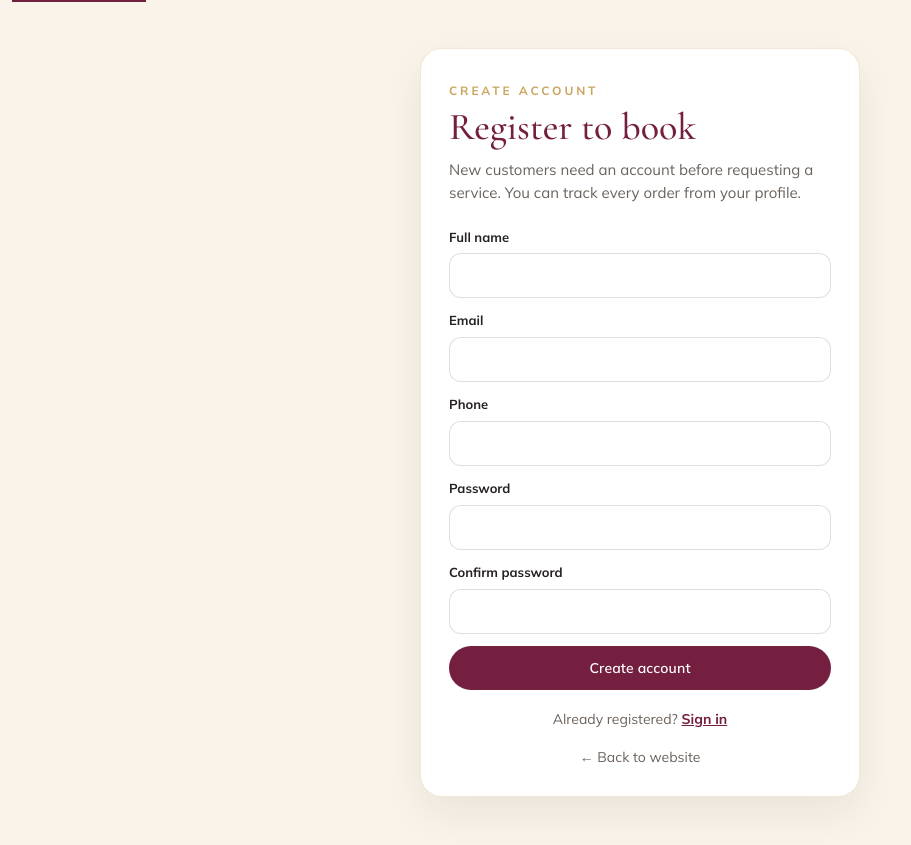
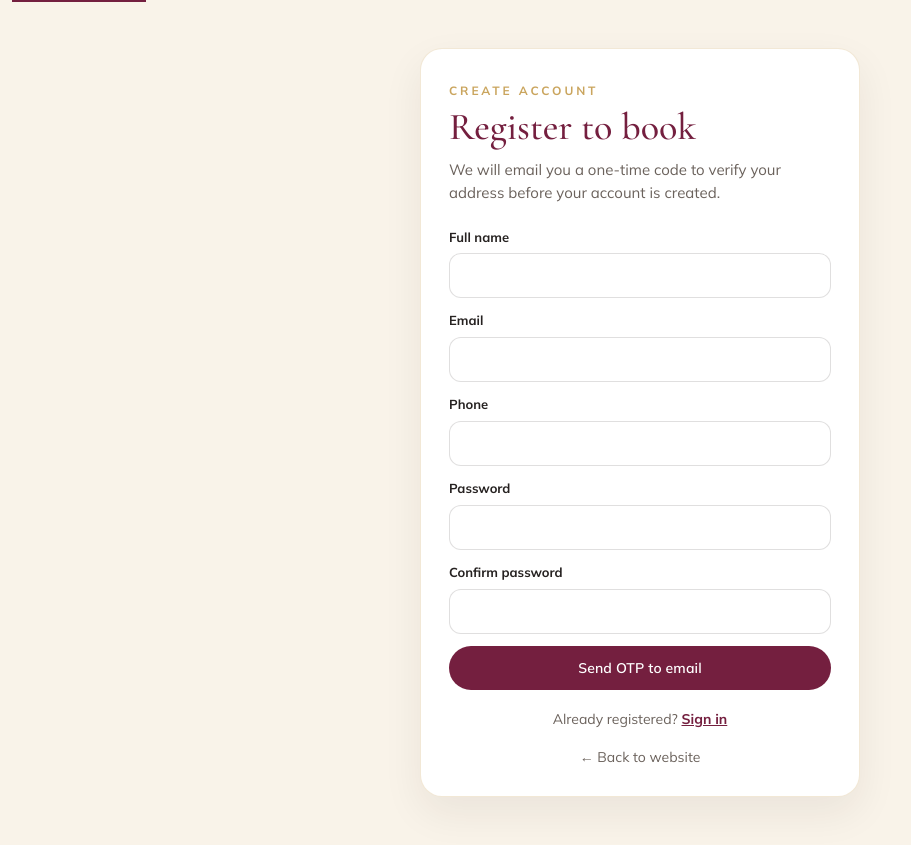
Before and after one commit to Poonghuzhali/fabric_care, a Django app: page /register/ in a window 1280 px wide. Shown: the whole page, without its empty margins (0-911 px from the left). Run offline with Django 4.2, Linux system fonts and the light colour scheme; data that the repository does not hold is empty.

Commit message:
Add email OTP verification for customer registration.
Send a six-digit Brevo code before account creation, with verify and resend steps.

```diff
--- a/care/forms.py
+++ b/care/forms.py
@@ -9,7 +9,7 @@ from django.core.exceptions import ValidationError as DjangoValidationError
 from django.contrib.auth.password_validation import validate_password
 from django.utils import timezone
 
-from .models import CustomerProfile, Service
+from .models import Service
 
 
 class CustomerRegistrationForm(forms.Form):
@@ -34,6 +34,20 @@ class CustomerRegistrationForm(forms.Form):
     password2 = forms.CharField(
         label="Confirm password",
         widget=forms.PasswordInput(attrs={"autocomplete": "new-password"}),
+    )
+    otp = forms.CharField(
+        label="Email OTP",
+        required=False,
+        max_length=6,
+        min_length=6,
+        widget=forms.TextInput(
+            attrs={
+                "autocomplete": "one-time-code",
+                "inputmode": "numeric",
+                "pattern": "[0-9]{6}",
+                "placeholder": "6-digit code",
+            }
+        ),
     )
 
     def clean_email(self):
@@ -68,22 +82,11 @@ class CustomerRegistrationForm(forms.Form):
                 self.add_error("password1", " ".join(exc.messages))
         return cleaned
 
-    def save(self):
-        User = get_user_model()
-        email = self.cleaned_data["email"].lower()
-        user = User.objects.create_user(
-            username=email,
-            email=email,
-            password=self.cleaned_data["password1"],
-        )
-        user.is_staff = False
-        user.save(update_fields=["is_staff"])
-        CustomerProfile.objects.create(
-            user=user,
-            full_name=self.cleaned_data["full_name"],
-            phone=self.cleaned_data["phone"],
-        )
-        return user
+    def clean_otp(self):
+        otp = (self.cleaned_data.get("otp") or "").strip()
+        if otp and not otp.isdigit():
+            raise forms.ValidationError("Enter the 6-digit numeric code from your email.")
+        return otp
 
 
 class CustomerLoginForm(AuthenticationForm):
--- a/care/views.py
+++ b/care/views.py
@@ -15,7 +15,13 @@ from django.views.decorators.http import require_POST, require_http_methods
 from .decorators import customer_login_required
 from .forms import BookingForm, ContactForm, CustomerLoginForm, CustomerRegistrationForm
 from .email_timeout import run_with_timeout
-from .mail import email_delivery_enabled, send_booking_confirmation
+from .mail import email_delivery_enabled, send_booking_confirmation, send_registration_otp_email
+from .registration_otp import (
+    OTP_TTL_MINUTES,
+    create_or_refresh_verification,
+    resend_otp_for_email,
+    verify_otp_and_create_user,
+)
 from .payments import (
     create_service_order,
     payments_enabled,
@@ -136,20 +142,112 @@ def customer_login(request):
 def customer_register(request):
     if request.user.is_authenticated and not request.user.is_staff:
         return redirect("home")
+    site = SiteSetting.objects.first()
+    next_url = request.POST.get("next") or request.GET.get("next") or ""
+    otp_sent = request.GET.get("otp_sent") == "1"
+    pending_email = (request.GET.get("email") or request.POST.get("email") or "").strip().lower()
     form = CustomerRegistrationForm(request.POST or None)
-    if request.method == "POST" and form.is_valid():
-        user = form.save()
-        login(request, user, backend="portal.backends.EmailBackend")
-        messages.success(request, "Your account is ready. You can book a service from the home page.")
-        next_url = request.POST.get("next") or request.GET.get("next") or "/"
-        return redirect(next_url)
+    action = (request.POST.get("action") or "").strip()
+
+    otp_error = ""
+
+    if request.method == "POST" and action == "verify_otp":
+        otp_sent = True
+        email = (request.POST.get("email") or "").strip().lower()
+        otp = (request.POST.get("otp") or "").strip()
+        pending_email = email or pending_email
+        if not email:
+            otp_error = "Email is required."
+        elif len(otp) != 6 or not otp.isdigit():
+            otp_error = "Enter the 6-digit code from your email."
+        else:
+            user, error = verify_otp_and_create_user(email=email, code=otp)
+            if error:
+                otp_error = error
+            else:
+                login(request, user, backend="portal.backends.EmailBackend")
+                messages.success(request, "Your email is verified. You can book a service from the home page.")
+                return redirect(next_url or "/")
+    elif request.method == "POST" and action == "resend_otp":
+        otp_sent = True
+        email = (request.POST.get("email") or "").strip().lower()
+        pending_email = email or pending_email
+        if not email:
+            otp_error = "Email is required."
+        elif not email_delivery_enabled():
+            otp_error = "Email is not configured yet. Please try again later."
+        else:
+            code, name, error = resend_otp_for_email(email)
+            if error:
+                otp_error = error
+            else:
+                try:
+                    run_with_timeout(
+                        12,
+                        send_registration_otp_email,
+                        recipient=email,
+                        name=name,
+                        otp=code,
+                        site=site,
+                    )
+                except Exception:
+                    logger.exception("Registration OTP resend failed for %s", email)
+                    otp_error = "We could not resend the OTP email. Please try again shortly."
+                else:
+                    messages.success(request, f"A new verification code was sent to {email}.")
+                    query = f"otp_sent=1&email={quote(email)}"
+                    if next_url:
+                        query += f"&next={quote(next_url)}"
+                    return redirect(f"{reverse('register')}?{query}")
+    elif request.method == "POST" and action == "send_otp":
+        if form.is_valid():
+            if not email_delivery_enabled():
+                form.add_error(None, "Email is not configured yet. Please try again later or contact the studio.")
+            else:
+                code, _pending = create_or_refresh_verification(
+                    email=form.cleaned_data["email"],
+                    full_name=form.cleaned_data["full_name"],
+                    phone=form.cleaned_data["phone"],
+                    raw_password=form.cleaned_data["password1"],
+                )
+                try:
+                    run_with_timeout(
+                        12,
+                        send_registration_otp_email,
+                        recipient=form.cleaned_data["email"],
+                        name=form.cleaned_data["full_name"],
+                        otp=code,
+                        site=site,
+                    )
+                except Exception:
+                    logger.exception("Registration OTP email failed for %s", form.cleaned_data["email"])
+                    form.add_error(
+                        None,
+                        "We could not send the OTP email. Check your address or try again in a minute.",
+                    )
+                else:
+                    query = f"otp_sent=1&email={quote(form.cleaned_data['email'])}"
+                    if next_url:
+                        query += f"&next={quote(next_url)}"
+                    messages.success(
+                        request,
+                        f"We sent a {OTP_TTL_MINUTES}-minute verification code to {form.cleaned_data['email']}.",
+                    )
+                    return redirect(f"{reverse('register')}?{query}")
+
+    if otp_sent and pending_email and not request.POST:
+        form = CustomerRegistrationForm(initial={"email": pending_email})
+
     return render(
         request,
         "account/register.html",
         {
             "form": form,
-            "site": SiteSetting.objects.first(),
-            "next": request.GET.get("next") or "",
+            "site": site,
+            "next": next_url,
+            "otp_sent": otp_sent,
+            "pending_email": pending_email,
+            "otp_error": otp_error,
         },
     )
 
--- a/templates/account/register.html
+++ b/templates/account/register.html
@@ -8,13 +8,44 @@
 <main class="auth-shell">
   <div class="auth-card">
     <p class="eyebrow">Create account</p>
-    <h1 class="auth-title">Register to book</h1>
-    <p class="auth-lede">New customers need an account before requesting a service. You can track every order from your profile.</p>
+    <h1 class="auth-title">{% if otp_sent %}Verify your email{% else %}Register to book{% endif %}</h1>
+    {% if otp_sent %}
+    <p class="auth-lede">Enter the 6-digit code we sent to <strong>{{ pending_email }}</strong>. It expires in 10 minutes.</p>
+    {% else %}
+    <p class="auth-lede">We will email you a one-time code to verify your address before your account is created.</p>
+    {% endif %}
+
+    {% if otp_error %}
+    <p class="auth-error" role="alert">{{ otp_error }}</p>
+    {% endif %}
     {% if form.non_field_errors %}
     <p class="auth-error" role="alert">{{ form.non_field_errors.0 }}</p>
     {% endif %}
+
+    {% if otp_sent %}
     <form method="post" class="auth-form" novalidate>
       {% csrf_token %}
+      <input type="hidden" name="action" value="verify_otp">
+      <input type="hidden" name="next" value="{{ next }}">
+      <input type="hidden" name="email" value="{{ pending_email }}">
+      <div class="field">
+        <label for="id_otp">Verification code</label>
+        <input id="id_otp" name="otp" type="text" inputmode="numeric" autocomplete="one-time-code" pattern="[0-9]{6}" maxlength="6" required placeholder="6-digit OTP">
+      </div>
+      <button class="btn btn-solid btn-block" type="submit">Verify &amp; create account</button>
+    </form>
+    <form method="post" class="auth-form auth-form--inline" style="margin-top:12px">
+      {% csrf_token %}
+      <input type="hidden" name="action" value="resend_otp">
+      <input type="hidden" name="email" value="{{ pending_email }}">
+      <input type="hidden" name="next" value="{{ next }}">
+      <button class="btn btn-line btn-block" type="submit">Resend code</button>
+    </form>
+    <p class="auth-switch"><a href="{% url 'register' %}{% if next %}?next={{ next|urlencode }}{% endif %}">Start over with a different email</a></p>
+    {% else %}
+    <form method="post" class="auth-form" novalidate>
+      {% csrf_token %}
+      <input type="hidden" name="action" value="send_otp">
       <input type="hidden" name="next" value="{{ next }}">
       <div class="field{% if form.full_name.errors %} has-error{% endif %}">
         <label for="id_full_name">Full name</label>
@@ -41,8 +72,10 @@
         {{ form.password2 }}
         <small class="error" data-error-for="password2">{% if form.password2.errors %}{{ form.password2.errors.0 }}{% endif %}</small>
       </div>
-      <button class="btn btn-solid btn-block" type="submit">Create account</button>
+      <button class="btn btn-solid btn-block" type="submit">Send OTP to email</button>
     </form>
+    {% endif %}
+
     <p class="auth-switch">Already registered? <a href="{% url 'login' %}{% if next %}?next={{ next|urlencode }}{% endif %}">Sign in</a></p>
     <a class="auth-back" href="/">← Back to website</a>
   </div>
```
Also changed, not shown: care/mail.py (+35 -0 lines), care/models.py (+18 -0 lines), care/registration_otp.py (added, +89 -0 lines), care/tests.py (+25 -1 lines), templates/emails/registration_otp.html (added, +12 -0 lines), templates/emails/registration_otp.txt (added, +7 -0 lines), care/migrations/0006_registrationverification.py (added).
